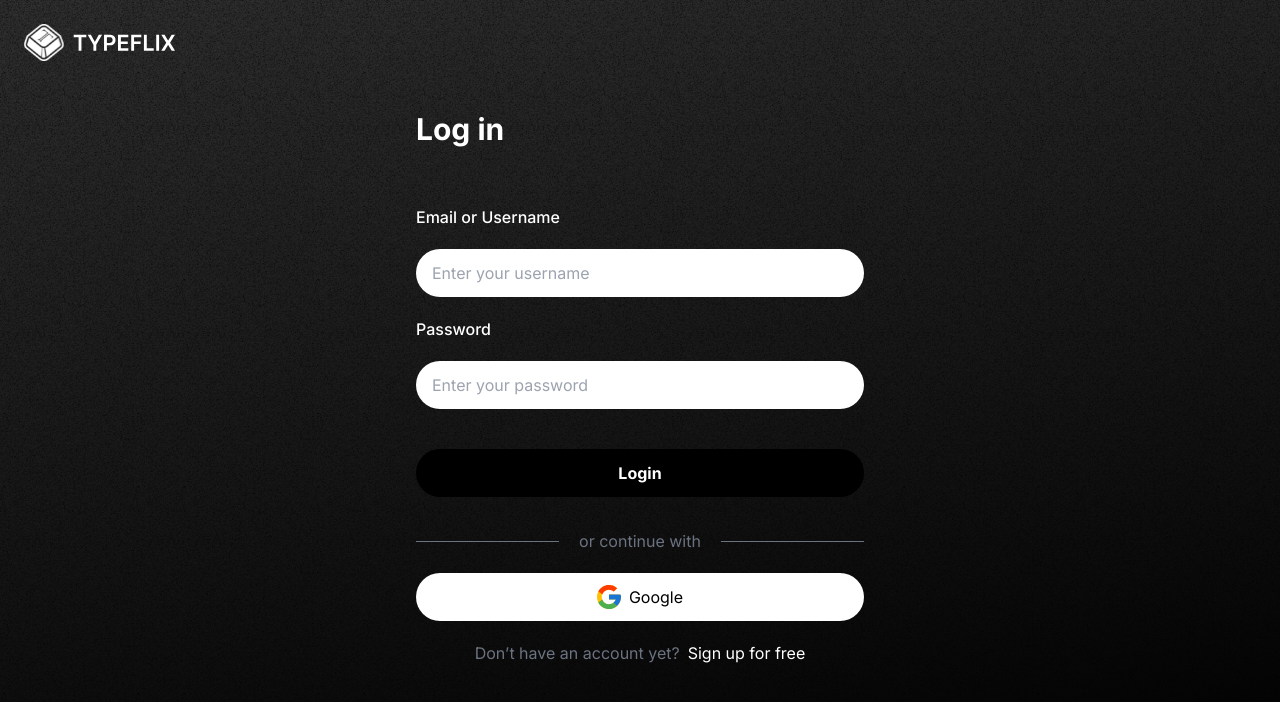
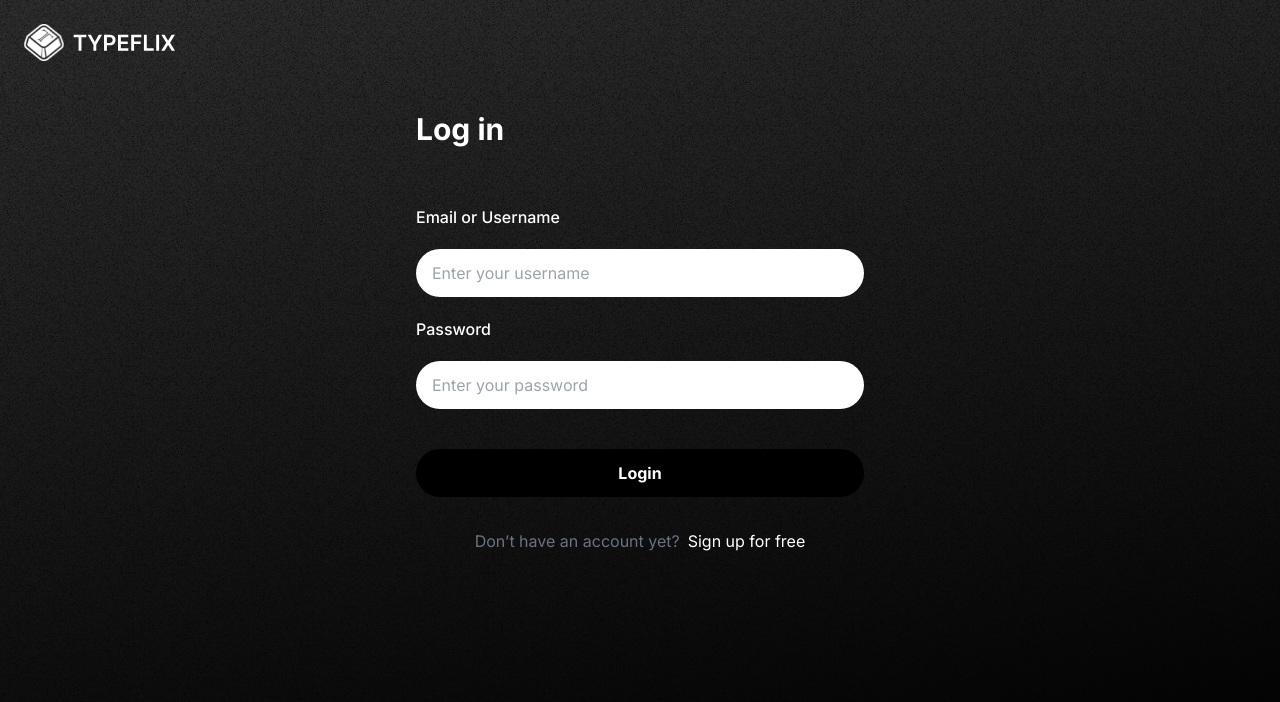
Before and after one commit to Torsoto/typeflix, a React (Vite) app in the folder client/: page /login in a window 1280 px wide. Shown: the top 702 px of the page. Built offline with nearby package versions, Linux system fonts and the light colour scheme.

Commit message:
Deleted google

```diff
--- a/client/db/firebase.js
+++ /dev/null
@@ -1,17 +0,0 @@
-import { initializeApp } from "firebase/app";
-import { getAuth } from "firebase/auth";
-import { getFirestore } from "firebase/firestore";
-
-const firebaseConfig = {
-  apiKey: "AIzaSyDOtPk6wM2Y_fsXlHIL_WqCfcxoAIix6OQ",
-  authDomain: "typeflix-e1cd1.firebaseapp.com",
-  projectId: "typeflix-e1cd1",
-  storageBucket: "typeflix-e1cd1.appspot.com",
-  messagingSenderId: "297553572938",
-  appId: "1:297553572938:web:5436f9c59c0dca935e22b3",
-  measurementId: "G-B9M4EJBVDB",
-};
-
-const app = initializeApp(firebaseConfig);
-export const auth = getAuth(app);
-export const db = getFirestore(app);
--- a/client/src/App.jsx
+++ b/client/src/App.jsx
@@ -7,8 +7,6 @@ import Signup from "./pages/Signup";
 import Profile from "./pages/Profile.jsx";
 import Training from "./pages/Training";
 import { Route, Routes, Navigate } from "react-router-dom";
-import { GoogleAuthProvider, signInWithPopup } from "firebase/auth";
-import { auth } from "../db/firebase.js";
 import AuthContext from "../src/components/context/AuthContext.jsx";
 
 function App() {
@@ -60,40 +58,7 @@ function App() {
         }
     }, [userId]);
 
-    const googleSignIn = (email) => {
-        const provider = new GoogleAuthProvider();
-        signInWithPopup(auth, provider)
-            .then((result) => {
-                const user = result.user;
-                const idToken = user.getIdToken();
-
-                fetch("http://localhost:3000/googleLogin", {
-                    method: "POST",
-                    headers: {
-                        "Content-Type": "application/json",
-                    },
-                    body: JSON.stringify({ email: email, id: user.uid }),
-                })
-                    .then((response) => response.json())
-                    .then((data) => {
-                        if (data.token) {
-                            localStorage.setItem("jwt", data.token);
-                            login(data.username);
-                        } else {
-                            throw new Error("Error generating JWT token");
-                        }
-                    })
-                    .catch((error) => {
-                        console.error("Error:", error);
-                    });
-            })
-            .catch((error) => {
-                console.error("Error:", error);
-            });
-    };
-
     const login = (newUser) => {
-        console.log(newUser)
         setUserId(newUser);
         setIsLoggedIn(true);
     };
@@ -120,7 +85,6 @@ function App() {
         <>
             <AuthContext.Provider
                 value={{
-                    googleSignIn,
                     logout,
                     login,
                     isLoggedIn,
--- a/client/src/main.jsx
+++ b/client/src/main.jsx
@@ -2,7 +2,6 @@ import React from "react";
 import ReactDOM from "react-dom/client";
 import { BrowserRouter } from "react-router-dom";
 import App from "./App.jsx";
-import "../db/firebase.js";
 
 ReactDOM.createRoot(document.getElementById("root")).render(
   <BrowserRouter>
--- a/client/src/pages/Login.jsx
+++ b/client/src/pages/Login.jsx
@@ -15,7 +15,7 @@ function Login() {
     show: false,
     message: "",
   });
-  const { googleSignIn, login, setUserId, isLoggedIn } = useContext(AuthContext);
+  const { login } = useContext(AuthContext);
 
   const handleLogin = async () => {
     setLoading(true);
@@ -48,13 +48,6 @@ function Login() {
     } finally {
       setLoading(false); // stop loading regardless of success or error
     }
-  };
-
-  const handelGoogleLogin = () => {
-    setLoading(true); // start loading
-    googleSignIn(email).then(() => {
-      setLoading(false);
-    });
   };
 
   const closeNotification = () => {
@@ -110,32 +103,6 @@ function Login() {
                 "Login"
               )}
             </button>
-            <div className="flex items-center justify-between mt-5">
-              <div className="flex-1 bg-gray-500">
-                <hr
-                  className="text-gray-500"
-                  style={{ height: "1px", borderColor: "transparent" }}
-                />
-              </div>
-              <span className="mx-5 text-gray-500">or continue with</span>
-              <div className="flex-1 w-1/4 bg-gray-500">
-                <hr
-                  className="text-gray-500"
-                  style={{ height: "1px", borderColor: "transparent" }}
-                />
-              </div>
-            </div>
-            <button
-              onClick={handelGoogleLogin}
-              className="flex items-center justify-center w-full py-3 my-5 text-black bg-white rounded-full"
-            >
-              <img
-                src={googleLogo}
-                alt="Google Logo"
-                className="w-6 h-6 mr-2"
-              />
-              Google
-            </button>
             <div className="flex items-center justify-center mt-5">
               <span className="text-gray-500">Don’t have an account yet?</span>
               <a href="/signup" className="ml-2 text-white">
```
Also changed, not shown: 1 other file (tests, documents, lock files or other folders).
